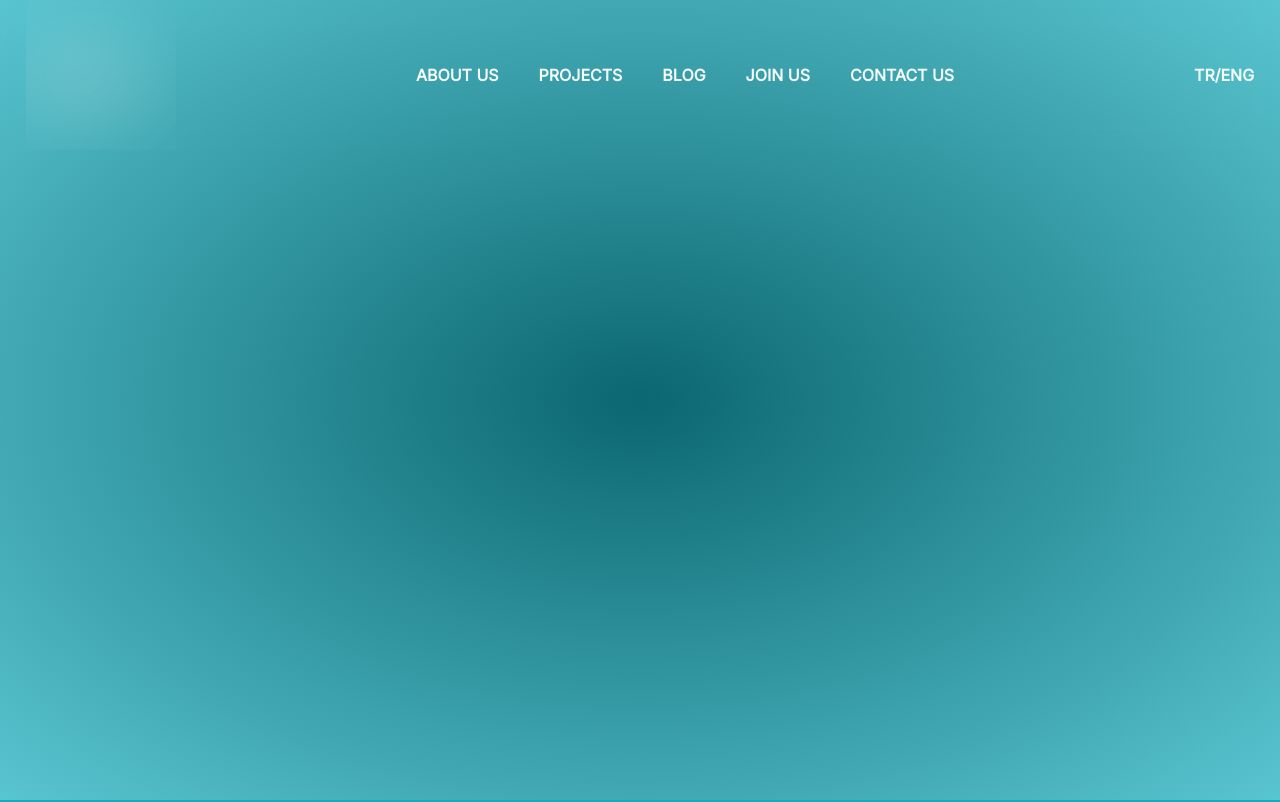
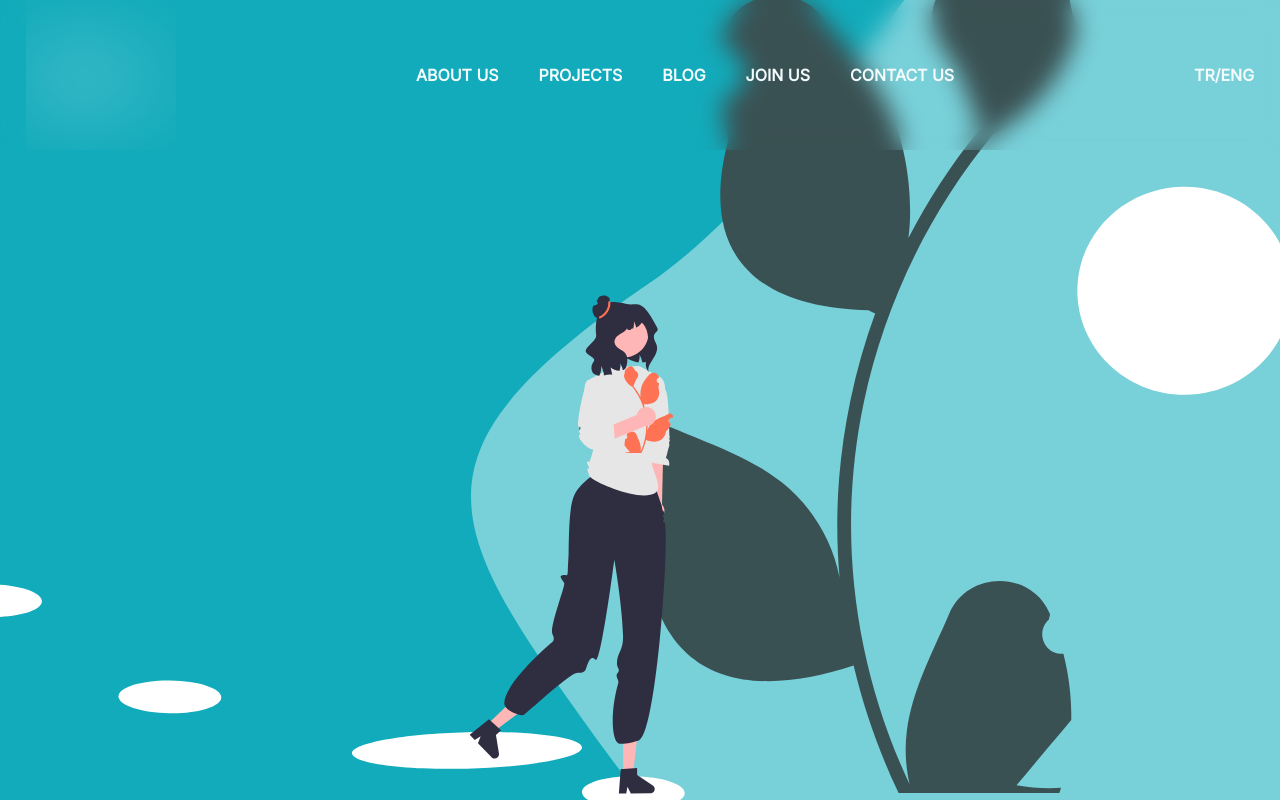
Before and after one commit to 3h-hareketi/website, a Next.js app: page / in a window 1280 px wide. Shown: the top 802 px of the page. Built offline with nearby package versions, Linux system fonts and the light colour scheme; no server answers.

Commit message:
Add background image to layout

```diff
--- a/components/Layout.tsx
+++ b/components/Layout.tsx
@@ -3,7 +3,6 @@ import Navbar from "./Navbar";
 import { DefaultSeo, LogoJsonLd, OrganizationJsonLd } from "next-seo";
 import { useRouter } from "next/router";
 import Footer from "./Footer";
-// import Footer from "./Footer";
 
 type Props = {
   children: React.ReactNode;
@@ -13,7 +12,17 @@ const Layout = ({ children }: Props) => {
   const router = useRouter();
 
   return (
-    <div className="flex flex-col justify-between h-screen subpixel-antialiased">
+    <div
+      className="flex flex-col justify-between h-screen subpixel-antialiased "
+      style={{
+        background:
+          "radial-gradient(50% 50% at 50% 50%, #1BC3D5 2.1%, #1696BE 100%), #12ABBB",
+        backgroundImage: `url("/background.svg")`,
+        backgroundRepeat: "no-repeat",
+        backgroundSize: "fit",
+        backgroundPosition: "center",
+      }}
+    >
       <DefaultSeo
         titleTemplate="%s | 3H Akademi"
         defaultTitle="3H Akademi"
--- a/components/Navbar.tsx
+++ b/components/Navbar.tsx
@@ -10,7 +10,7 @@ const Navbar = () => {
 
   return (
     <section
-      className={`absolute w-full ${
+      className={`relative w-full ${
         router.pathname !== ""
           ? "backdrop-filter backdrop-blur-md bg-opacity-0"
           : null
--- a/pages/index.tsx
+++ b/pages/index.tsx
@@ -5,7 +5,7 @@ import Newsletter from "../components/Newsletter";
 
 const Home: NextPage = () => {
   return (
-    <div className="flex h-screen bg-gradient-radial from-primary-800 to-primary-400">
+    <div className="flex h-screen ">
       {/* <FeaturedBlogs /> */}
       {/* <div className="m-auto">
           <Newsletter />
```
